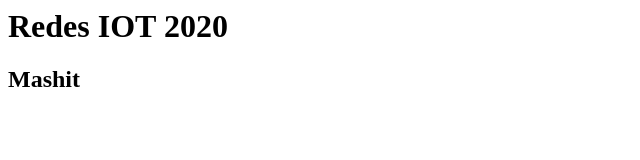
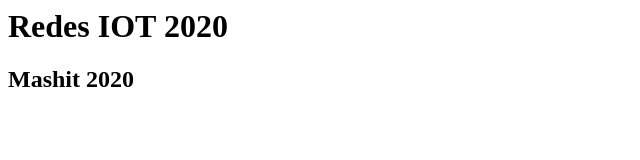
Before and after one commit to Gairaud/Redes-IOT-, a plain HTML site: page Implentacion de Hardware/index.html in a window 1280 px wide. Shown: the full height of the page, 0-640 px from the left. Drawn offline with Linux system fonts and the light colour scheme.

Commit message:
Update index.html

```diff
--- a/Implentacion de Hardware/index.html
+++ b/Implentacion de Hardware/index.html
@@ -1,2 +1,2 @@
 <h1>Redes IOT 2020</h1>
-<h2>Mashit</h2>
+<h2>Mashit 2020</h2>
```
